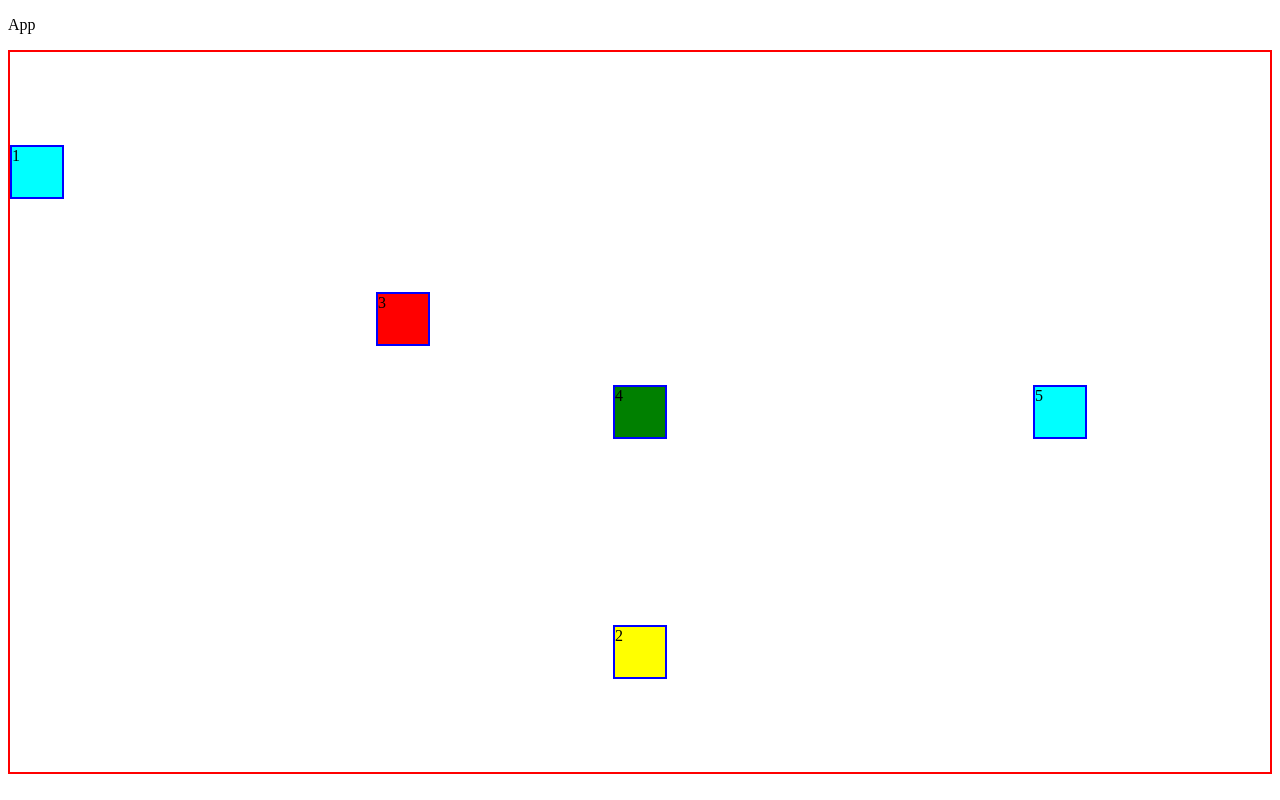
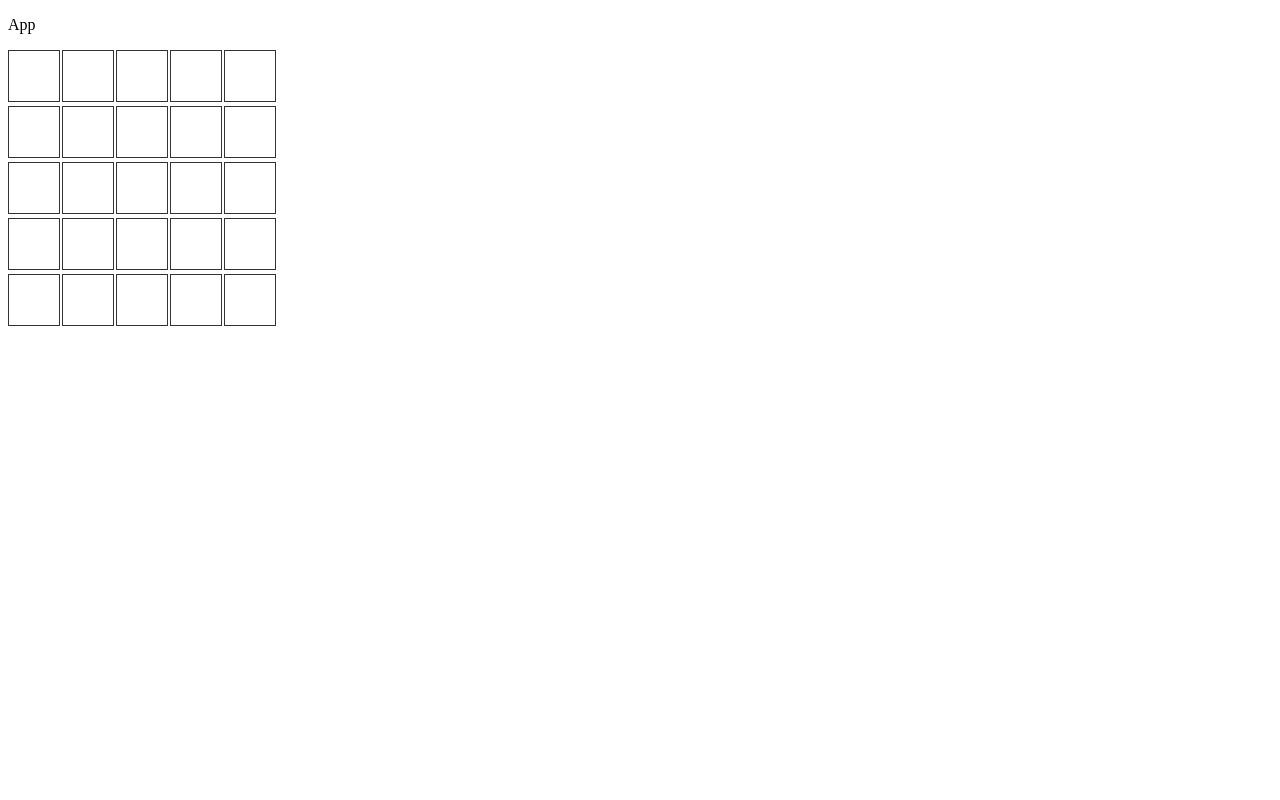
Before and after one commit to Pratyaksh0610/today_i_learned, a React (Vite) app in the folder reactjs/my-react-learning/: page / in a window 1280 px wide. Built offline with nearby package versions, Linux system fonts and the light colour scheme.

Commit message:
graphBFS

```diff
--- a/reactjs/my-react-learning/src/App.jsx
+++ b/reactjs/my-react-learning/src/App.jsx
@@ -6,6 +6,7 @@ import useFetch from "./hooks/useFetch";
 import withDarkMode from "./utils/withDarkMode";
 import CenteredDiv from "./component/CenteredDiv/CenteredDiv";
 import GridComponent from "./component/Grid/GridComponent";
+import GraphBFS from "./component/GraphBFS/GraphBFS";
 // import FlexBox from "./component/FlexBox/FlexBox";
 
 function App() {
@@ -25,7 +26,8 @@ function App() {
   return (
     <>
     <p>App</p>
-    <GridComponent/>
+    <GraphBFS/>
+    {/* <GridComponent/> */}
     {/* <FlexBox/> */}
     {/* <CenteredDiv/>1 */}
       {/* <div className="card"> */}
--- /dev/null
+++ b/reactjs/my-react-learning/src/component/GraphBFS/GraphBFS.jsx
@@ -0,0 +1,64 @@
+import { useState } from "react";
+import styles from "./GraphBFS.module.css";
+
+function createGrid(rr = 3, cc = 3) {
+  const grid = [];
+  for (let r = 0; r < rr; r++) {
+    const row = [];
+    for (let c = 0; c < cc; c++) {
+      row.push("white");
+    }
+    grid.push(row);
+  }
+  return grid;
+}
+
+const ROWS = 5;
+const COLS = 5;
+
+export default function GraphBFS() {
+  const [grid, setGrid] = useState(createGrid(ROWS, COLS));
+  const toggleColor = function (color) {
+    return color === "white" ? "blue" : "white";
+  };
+  const handleClick = function (row, col) {
+    setGrid((prevGrid) => {
+      //   const newGrid = prevGrid;
+      const newGrid = prevGrid.map((row) => [...row]);
+      const newwGrid = prevGrid;
+      console.log(newwGrid === prevGrid, "Same reference so might not re-render");
+      console.log(newGrid === prevGrid, "GOAT, always re-renders");
+      newGrid[row][col] = "blue";
+
+      const directions = [
+        [-1, 0],
+        [1, 0],
+        [0, -1],
+        [0, 1],
+      ];
+      directions.forEach(([dr, dc]) => {
+        const nr = row + dr;
+        const nc = col + dc;
+
+        if (nr >= 0 && nr < ROWS && nc >= 0 && nc < COLS) {
+          newGrid[nr][nc] = toggleColor(newGrid[nr][nc]);
+        }
+      });
+      return newGrid;
+    });
+  };
+  return (
+    <div className={styles.grid}>
+      {grid.map(function (row, rIdx) {
+        return row.map(function (cell, cIdx) {
+          return (
+            <div
+              className={`${styles.cell} ${styles[cell]} `}
+              onClick={() => handleClick(rIdx, cIdx)}
+            ></div>
+          );
+        });
+      })}
+    </div>
+  );
+}
--- /dev/null
+++ b/reactjs/my-react-learning/src/component/GraphBFS/GraphBFS.module.css
@@ -0,0 +1,20 @@
+.grid {
+  display: grid;
+  grid-template-columns: repeat(5, 50px);
+  gap: 4px;
+}
+
+.cell {
+  width: 50px;
+  height: 50px;
+  border: 1px solid #333;
+  cursor: pointer;
+}
+
+.white {
+  background-color: white;
+}
+
+.blue {
+  background-color: dodgerblue;
+}
```
